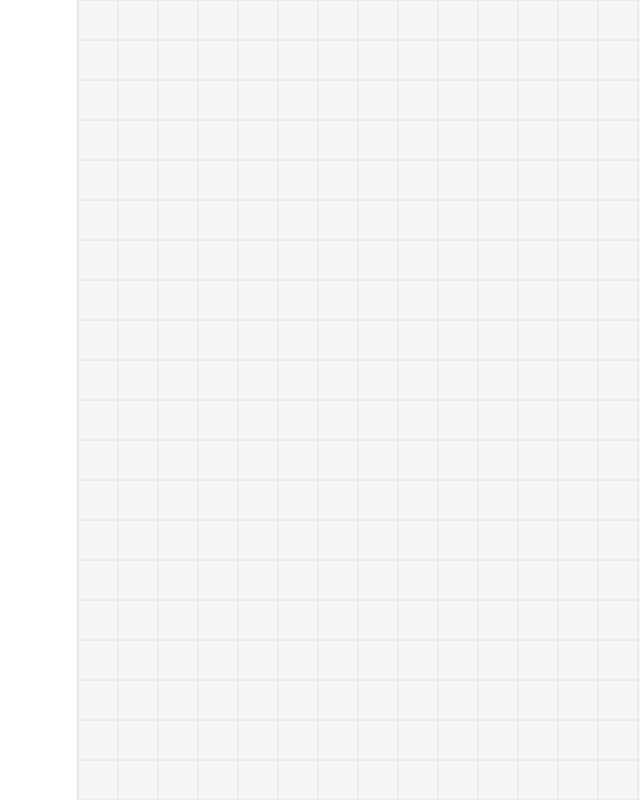
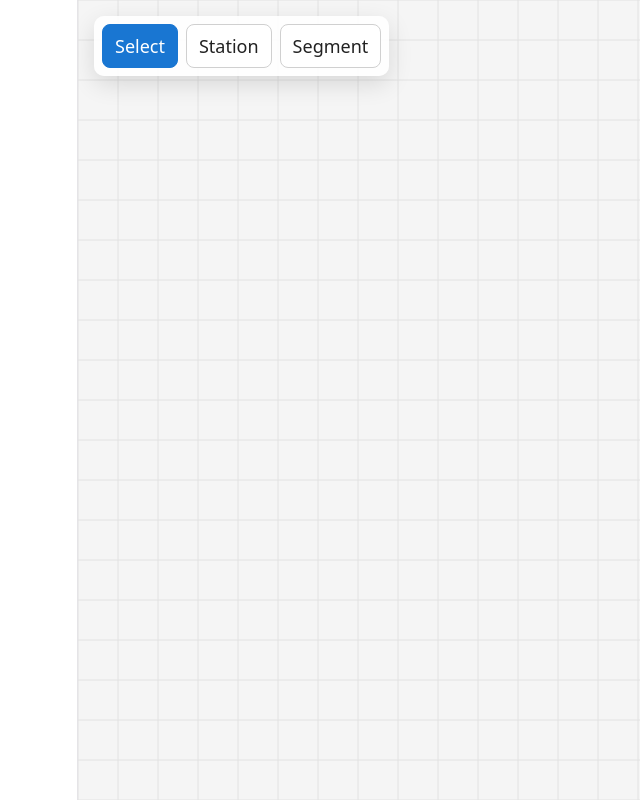
Before and after one commit to minzen/transit-editor, a React (Vite) app: page / in a window 1280 px wide. Shown: the top 800 px of the page, without its empty margins (0-640 px from the left). Built offline with nearby package versions, Linux system fonts and the light colour scheme.

Commit message:
Add editor tool system

```diff
--- a/src/editor/EditorCanvas.css
+++ b/src/editor/EditorCanvas.css
@@ -2,6 +2,36 @@
   width: 100vw;
   height: 100vh;
   overflow: hidden;
+  position: relative;
+}
+
+.editor-toolbar {
+  position: absolute;
+  top: 16px;
+  left: 16px;
+  z-index: 1;
+  display: flex;
+  gap: 8px;
+  padding: 8px;
+  border-radius: 10px;
+  background: rgba(255, 255, 255, 0.9);
+  box-shadow: 0 8px 24px rgba(0, 0, 0, 0.12);
+}
+
+.editor-toolbar-button {
+  border: 1px solid #d0d0d0;
+  border-radius: 8px;
+  padding: 8px 12px;
+  background: #ffffff;
+  color: #222222;
+  font: inherit;
+  cursor: pointer;
+}
+
+.editor-toolbar-button.active {
+  border-color: #1976d2;
+  background: #1976d2;
+  color: #ffffff;
 }
 
 svg {
--- a/src/editor/EditorCanvas.tsx
+++ b/src/editor/EditorCanvas.tsx
@@ -4,6 +4,7 @@ import type {
 } from '../viewport/coordinates'
 import { screenToWorld } from '../viewport/coordinates'
 
+import type { EditorTool } from '../store/editorStore'
 import { useEditorStore } from '../store/editorStore'
 import { snapPointToGrid } from '../geometry/snap'
 
@@ -13,6 +14,8 @@ import { SegmentLayer } from '../renderer/SegmentLayer'
 import './EditorCanvas.css'
 
 export function EditorCanvas() {
+    const activeTool = useEditorStore((s) => s.activeTool)
+    const setActiveTool = useEditorStore((s) => s.setActiveTool)
     const stations = useEditorStore((s) => s.stations)
     const segments = useEditorStore((s) => s.segments)
     const addStation = useEditorStore((s) => s.addStation)
@@ -55,6 +58,24 @@ export function EditorCanvas() {
         (s) => s.addSegment
     )
 
+    const tools: {
+        id: EditorTool
+        label: string
+    }[] = [
+            {
+                id: 'select',
+                label: 'Select',
+            },
+            {
+                id: 'station',
+                label: 'Station',
+            },
+            {
+                id: 'segment',
+                label: 'Segment',
+            },
+        ]
+
     useEffect(() => {
         const down = (e: KeyboardEvent) => {
             if (e.code === 'Space') {
@@ -79,6 +100,26 @@ export function EditorCanvas() {
 
     return (
         <div className="editor-canvas">
+            <div className="editor-toolbar">
+                {tools.map((tool) => (
+                    <button
+                        key={tool.id}
+                        type="button"
+                        className={
+                            activeTool === tool.id
+                                ? 'editor-toolbar-button active'
+                                : 'editor-toolbar-button'
+                        }
+                        onClick={() => {
+                            setActiveTool(tool.id)
+                            setPendingStationId(null)
+                        }}
+                    >
+                        {tool.label}
+                    </button>
+                ))}
+            </div>
+
             <svg
                 width="100%"
                 height="100%"
@@ -209,6 +250,7 @@ export function EditorCanvas() {
                 }}
                 onClick={(event) => {
                     if (spacePressed) return
+                    if (activeTool !== 'station') return
 
                     if (suppressNextClickRef.current) {
                         suppressNextClickRef.current = false
@@ -279,7 +321,7 @@ export function EditorCanvas() {
                             onPointerDown={(event) => {
                                 event.stopPropagation()
 
-                                if (event.shiftKey) {
+                                if (activeTool === 'segment') {
                                     if (pendingStationId) {
                                         if (pendingStationId !== s.id) {
                                             addSegment(
@@ -293,6 +335,10 @@ export function EditorCanvas() {
                                         setPendingStationId(s.id)
                                     }
 
+                                    return
+                                }
+
+                                if (activeTool !== 'select') {
                                     return
                                 }
 
--- a/src/store/editorStore.ts
+++ b/src/store/editorStore.ts
@@ -3,18 +3,28 @@ import { nanoid } from 'nanoid'
 import type { Station } from '../model/station'
 import type { Segment } from '../model/segment'
 
+export type EditorTool = 'select' | 'station' | 'segment'
+
 type EditorState = {
+    activeTool: EditorTool
     stations: Record<string, Station>
     segments: Record<string, Segment>
 
+    setActiveTool: (tool: EditorTool) => void
     addStation: (x: number, y: number) => void
     moveStation: (id: string, x: number, y: number) => void
     addSegment: (fromStationId: string, toStationId: string) => void
 }
 
 export const useEditorStore = create<EditorState>((set) => ({
+    activeTool: 'select',
     stations: {},
     segments: {},
+
+    setActiveTool: (tool) =>
+        set({
+            activeTool: tool,
+        }),
 
     addStation: (x, y) =>
         set((state) => {
```
